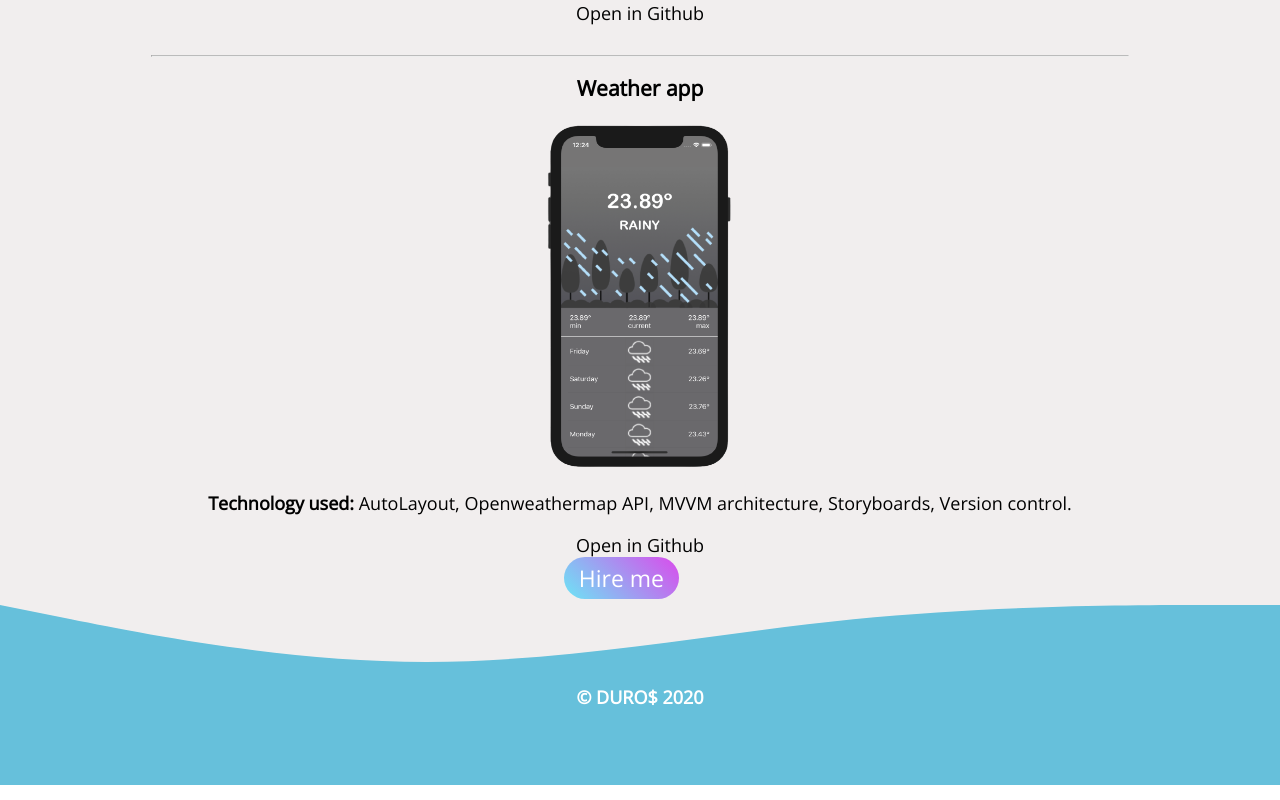
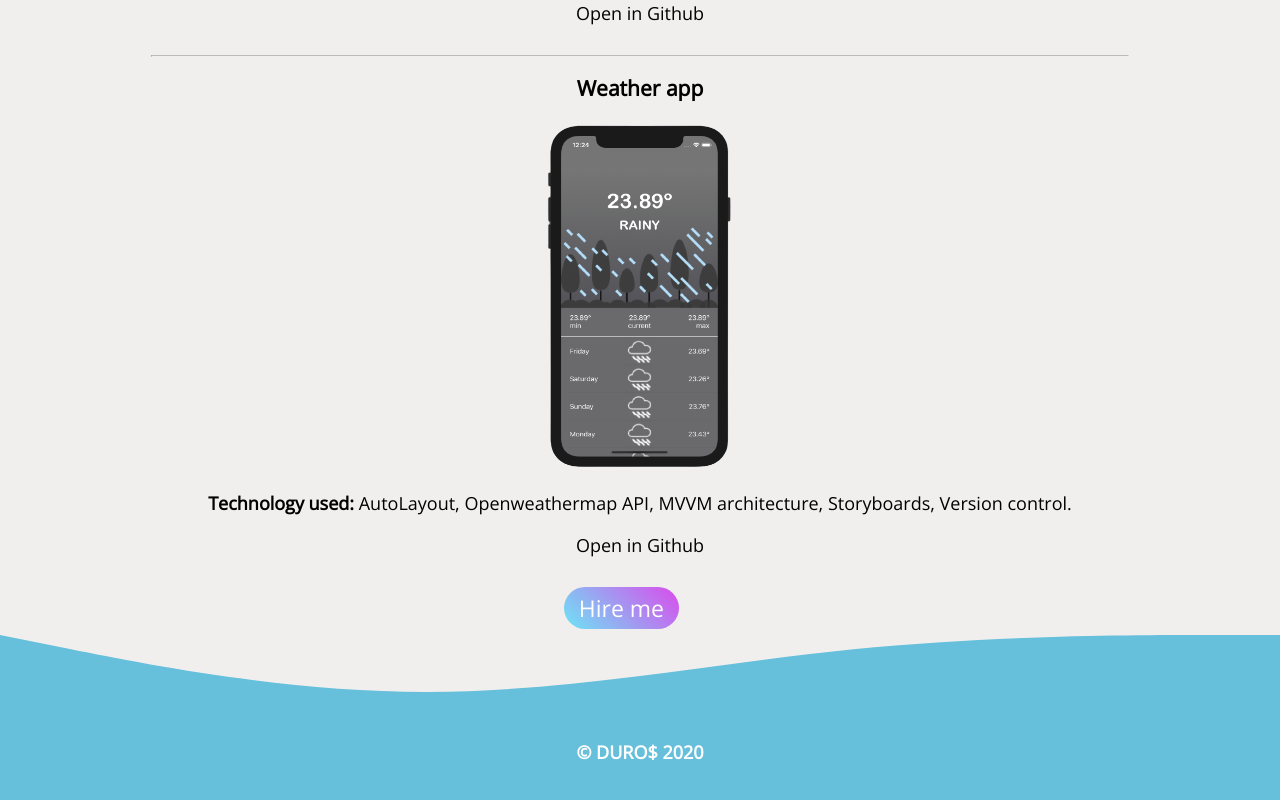
Before and after one commit to DURODOLA-ABDULKABIR/Portfolio, a React (Create React App) app: page / in a window 1280 px wide. Shown: the part 3563-4363 px from the top of the page. Built offline with nearby package versions, Linux system fonts and the light colour scheme.

Commit message:
Fixed hire me button

```diff
--- a/public/styles.css
+++ b/public/styles.css
@@ -240,6 +240,7 @@ svg {
     animation: jump 3s 2s  infinite;
     animation-fill-mode: both;
 }
+
 @keyframes jump{
     20%, 100%{margin-left: 40%}
     0%{margin-left: 45%}
@@ -371,8 +372,6 @@ hr.line{
 .projects img{
     width: 200px;
     height: 350px;
-    /* border-radius: 8px; */
-    /* box-shadow: 0 0 10px 0 rgba(0, 0, 0, 0.1); */
 }
 
 .fashion, .weather,
@@ -383,19 +382,16 @@ hr.line{
     text-align: center;
     justify-content: center;
     margin: auto;
-    /* flex-wrap: wrap; */
     justify-content: space-between;
     list-style: none;
 }
 
 .projects{
-    /* flex-wrap: nowrap; */
     display: flex;
     flex-direction: column;
 }
 
 .screens{
-    /* flex-wrap: nowrap; */
     display: flex;
     flex-direction: row;
 }
@@ -419,17 +415,15 @@ hr.solidline {
     margin: auto;
 }
 
-/* .projects img:hover{
-    width: 210px;
-    height: 190px;
-} */
-
 .projects-container hr.solid{
     display: flex;
     flex-direction: column;
     align-items: center;
     margin: auto auto 50px;
-    /* background-color: white; */
+}
+
+.projects-container {
+    padding-bottom: 30px;
 }
 
 footer{
@@ -441,7 +435,8 @@ footer{
 footer h4{
     background: rgb(102, 192, 219);
     margin: 0;
-    height: 100px;
+    padding-top: 25px;
+    height: 60px;
 }
 
 
@@ -619,14 +614,10 @@ body{
     padding: 21px;
 }
 .screens{
-    /* flex-wrap: nowrap; */
-    /* display: flex; */
     flex-direction: column;
-    /* padding: 20px; */
 }
 
 hr.solidline {
-     /* width: 100%; */
      visibility: hidden;
   }
 
```
